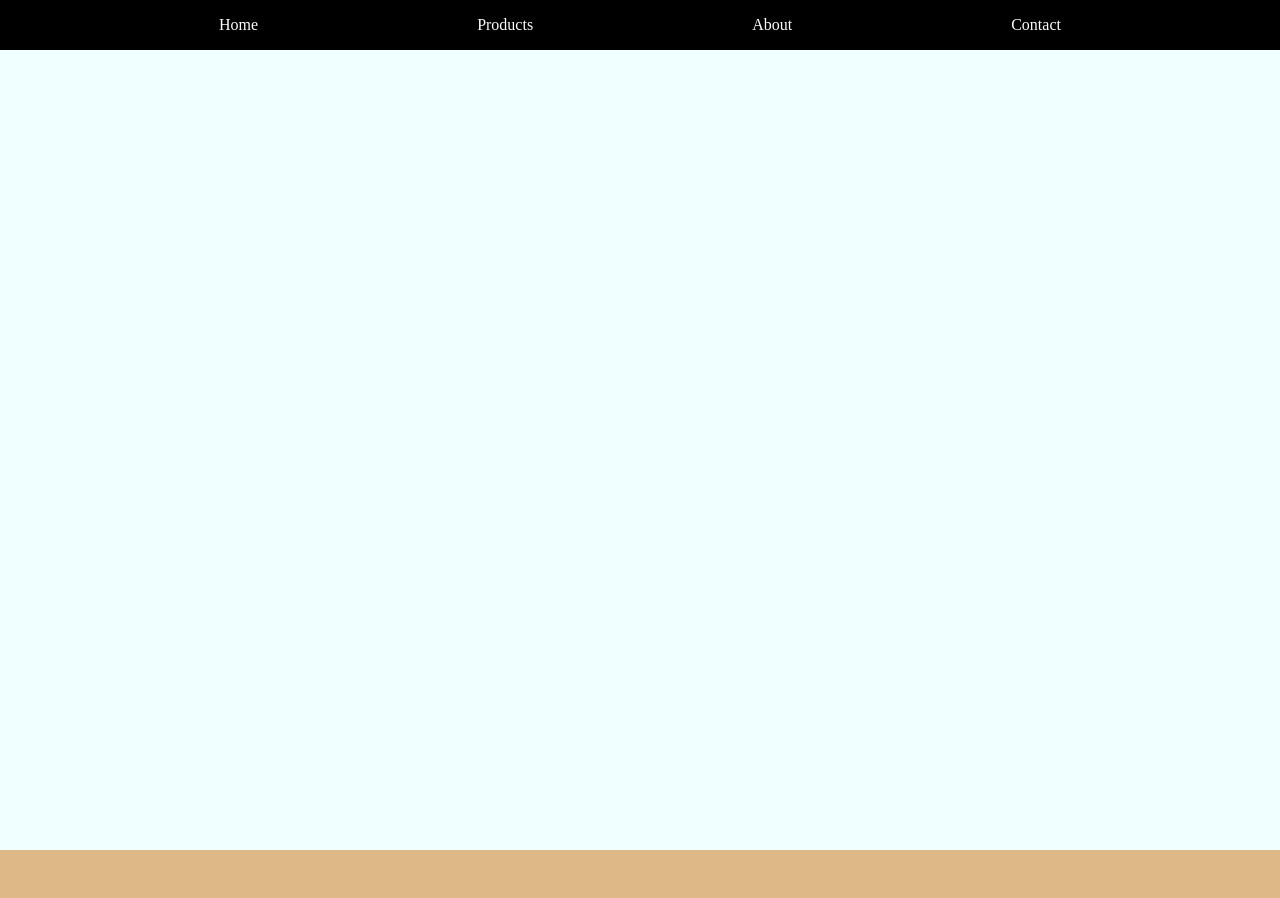
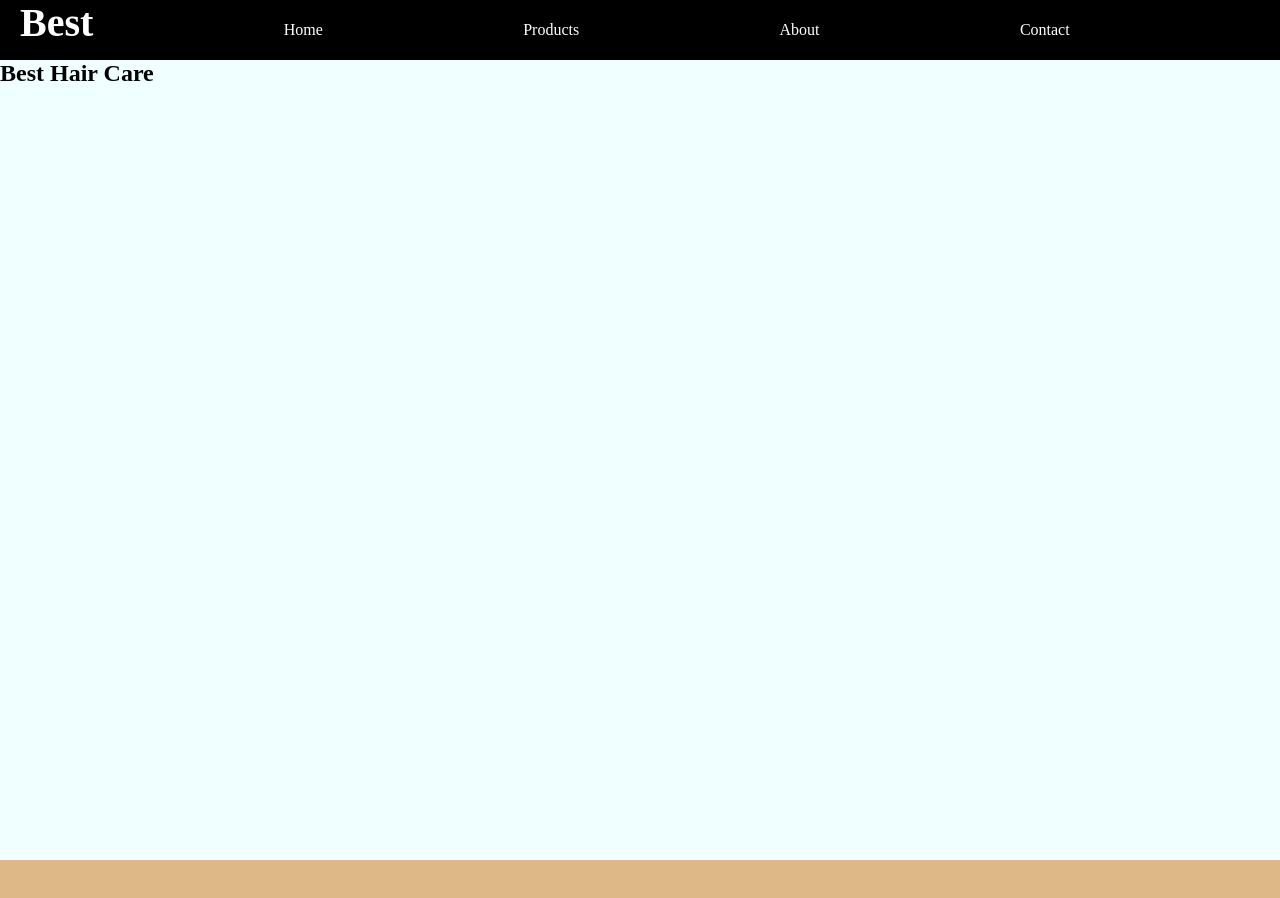
Before and after one commit to fralcala/N315-Homework-one, a website: page index.html in a window 1280 px wide. Shown: the top 898 px of the page. Drawn offline with Linux system fonts and the light colour scheme.

Commit message:
changed and finished nav setup

```diff
--- a/index.html
+++ b/index.html
@@ -9,12 +9,21 @@
   </head>
   <body>
     <nav>
-      <a href="index.html">Home</a>
-      <a href="products.html">Products</a>
-      <a href="about.html">About</a>
-      <a href="contact.html">Contact</a>
+      <h1>
+        <a href="index.html"> Best </a>
+      </h1>
+
+      <div class="links">
+        <a href="index.html">Home</a>
+        <a href="products.html">Products</a>
+        <a href="about.html">About</a>
+        <a href="contact.html">Contact</a>
+      </div>
     </nav>
-    <section class="sec-one"></section>
+
+    <section class="sec-one">
+      <h1>Best Hair Care</h1>
+    </section>
     <section class="sec-two"></section>
     <footer>2024</footer>
   </body>
--- a/scss/nav.scss
+++ b/scss/nav.scss
@@ -1,12 +1,28 @@
 nav {
-  height: 50px;
+  height: 60px;
   background-color: #000;
   display: flex;
   align-items: center;
-  justify-content: space-evenly;
+  justify-content: space-between;
+  padding: 0px 20px;
+
+  h1 {
+    font-size: 40px;
+  }
+
+  .links {
+    display: flex;
+    justify-content: space-evenly;
+    width: 100%;
+
+    a {
+      display: block;
+      padding: 0px 10px;
+    }
+  }
+
+  a {
+    text-decoration: none;
+    color: #fff;
+  }
 }
-
-nav a {
-  text-decoration: none;
-  color: #fff;
-}
```
Also changed, not shown: about.html (+10 -4 lines), contact.html (+10 -4 lines), products.html (+10 -4 lines), css/styles.css.
